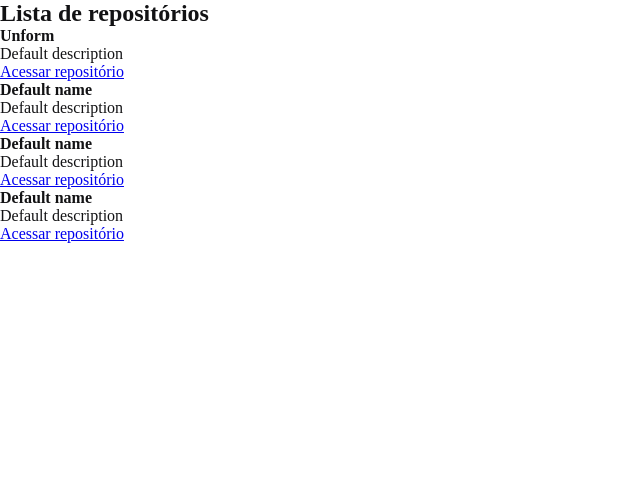
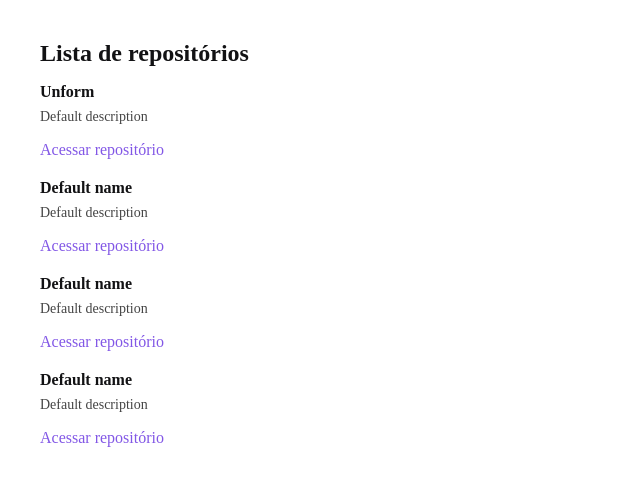
Before and after one commit to ottonSam/ignite-github-explorer, a React app: page / in a window 1280 px wide. Shown: the top 486 px of the page, without its empty margins (0-640 px from the left). Built offline with nearby package versions, Linux system fonts and the light colour scheme.

Commit message:
Stylize repository list component

```diff
--- a/src/components/RepositoryList.jsx
+++ b/src/components/RepositoryList.jsx
@@ -1,4 +1,6 @@
 import { RepositoryItem } from "./RepositoryItem";
+
+import '../styles/repositories.scss';
 
 const repository = {
   name: 'Unform',
--- /dev/null
+++ b/src/styles/repositories.scss
@@ -0,0 +1,30 @@
+ section.repository-list {
+   margin: 40px;
+
+   h1 {
+     margin-bottom: 16px;
+   }
+
+   ul {
+     list-style: none;
+
+     li {
+       & + li {
+         margin-top: 20px;
+       }
+
+       p {
+         font-size: 14px;
+         color: #444;
+         margin-top: 8px;
+       }
+
+       a {
+         display: inline-block;
+         margin-top: 16px;
+         text-decoration: none;
+         color: #8257e6;
+       }
+     }
+   }
+ }
```
